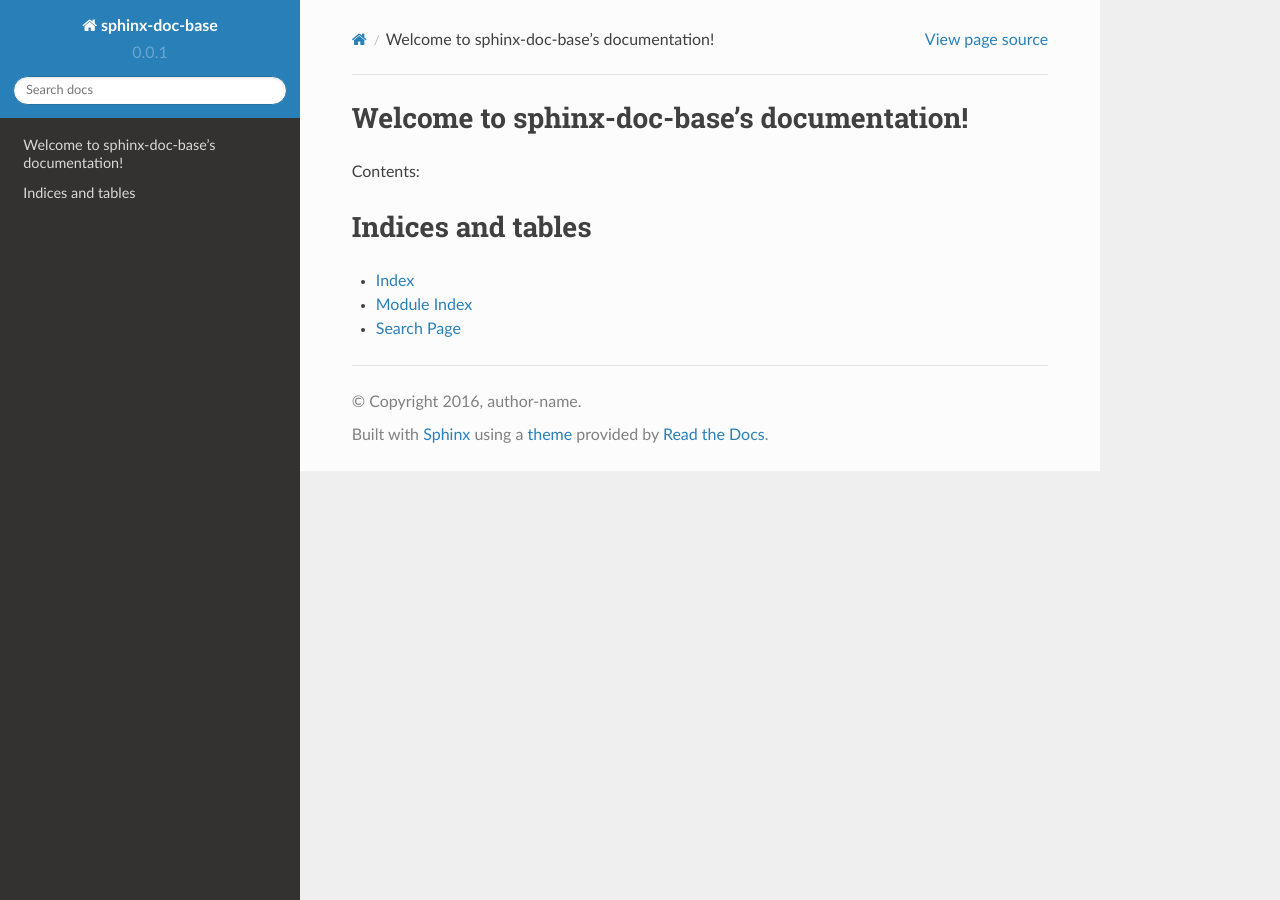
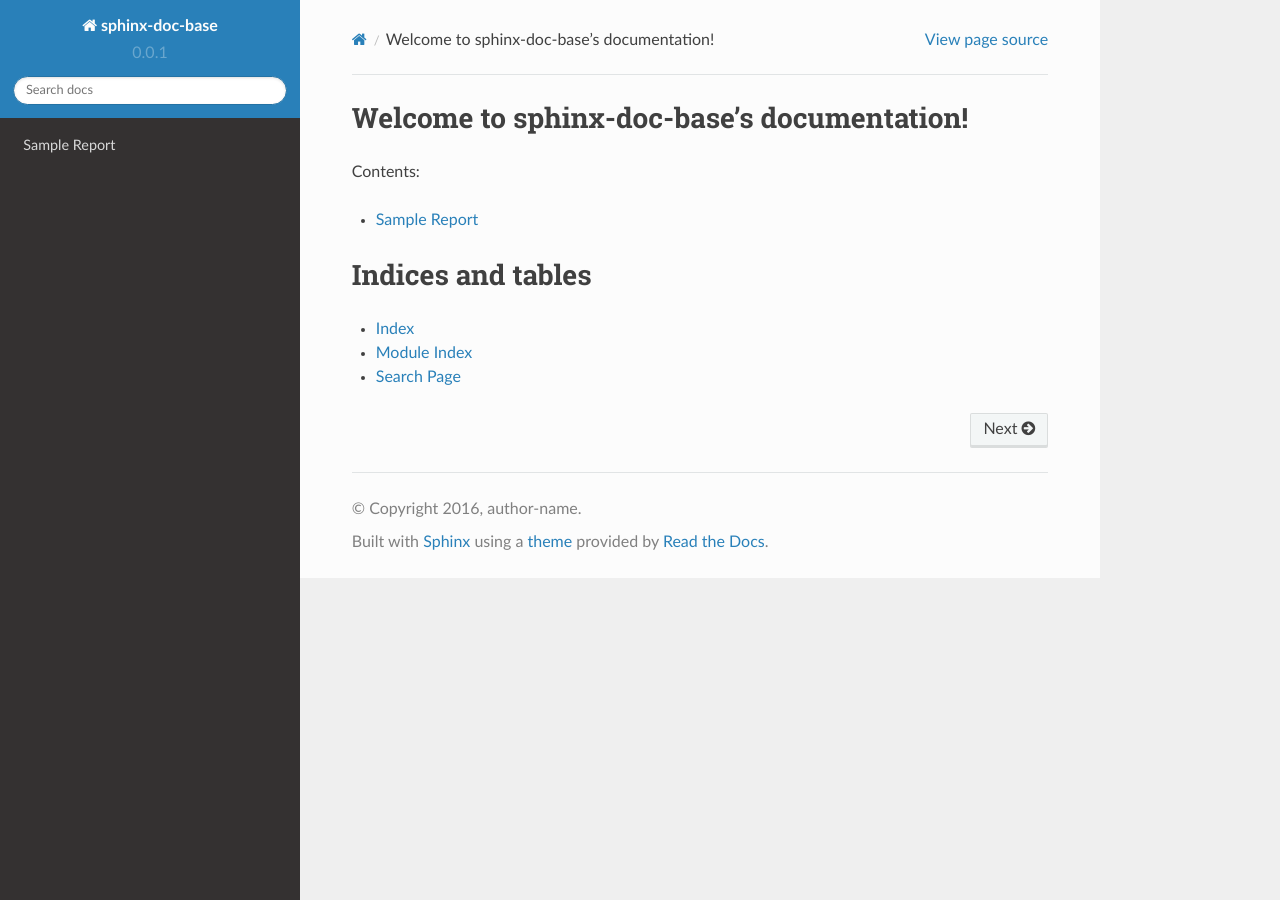
Before and after one commit to manboubird/sphinx-doc-example, a Sphinx documentation site: the page built from sphinx-doc-base/source/index.rst, in a window 1280 px wide. Built offline with Sphinx 7.4.7 and the Read the Docs theme 2.0.0, drawn with Linux system fonts in a browser that asks for light colours.

Commit message:
Add sample report

```diff
--- a/sphinx-doc-base/source/index.rst
+++ b/sphinx-doc-base/source/index.rst
@@ -11,6 +11,7 @@ Contents:
 .. toctree::
    :maxdepth: 2
 
+   sample-report/index
 
 
 Indices and tables
--- /dev/null
+++ b/sphinx-doc-base/source/sample-report/index.rst
@@ -0,0 +1,2 @@
+Sample Report
+-------------
```
